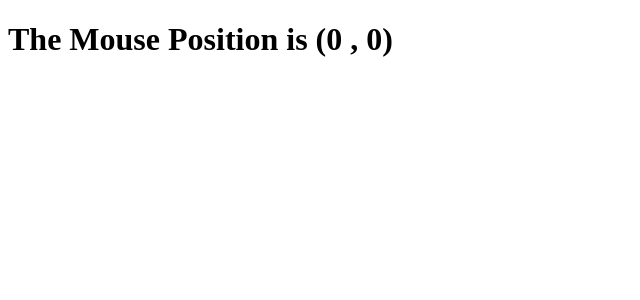
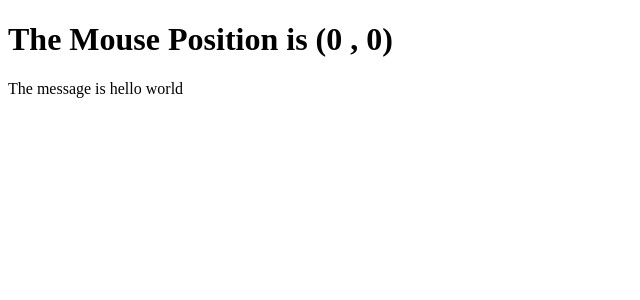
Before and after one commit to fresh5447/Michael-Jackson---Never-Write-Another-HoC---code, a React (Create React App) app: page / in a window 1280 px wide. Shown: the top 300 px of the page, without its empty margins (0-640 px from the left). Built offline with nearby package versions, Linux system fonts and the light colour scheme.

Commit message:
HOC example implemented with notes

```diff
--- a/src/App.js
+++ b/src/App.js
@@ -6,6 +6,16 @@ import React, {Component} from 'react'
 // It could keep some state, or data, and then pass that data to your component as a prop.
 // We could take info that is shared, put it in the HOC, then just
 // wrap all of our components in the HOC.
+
+// 1) We can share behavior - anyone can use the withMouseComp
+
+// Problems with HOC implementation
+
+// We have a lot of the same problems we've had with Mixins,
+// weve just changed forms.
+// we can use ES6 classes, woohoo 👎
+
+// "Composition is better than inheritance"
 
 // HOF
 const add = (x, y) => x + y
@@ -16,6 +26,28 @@ const createAdder = (a) => (b) => add(a, b) // HOF
 const addTwo = createAdder(2)
 
 addTwo(8) // 10
+
+const withCat = (Component) => {
+  return class extends Component {
+    state = {
+      x: 0,
+      y: 0
+    }
+    handleMouseMove = (event) => {
+      this.setState({
+        x: event.clientX,
+        y: event.clientY
+      })
+    }
+    render () {
+      return (
+        <div onMouseMove={this.handleMouseMove}>
+          <Component {...this.props} mouse={this.state} />
+        </div>
+      )
+    }
+  }
+}
 
 const withMouse = (Component) => {
   return class extends Component {
@@ -32,7 +64,7 @@ const withMouse = (Component) => {
     render () {
       return (
         <div onMouseMove={this.handleMouseMove}>
-          <Component mouse={this.state} />
+          <Component {...this.props} mouse={this.state} />
         </div>
       )
     }
@@ -46,10 +78,27 @@ class App extends Component {
       <div style={{height: '100vh'}}>
         <div>
           <h1> The Mouse Position is ({x} , {y})</h1>
+          <p>The message is {this.props.message} </p>
         </div>
       </div>
     )
   }
 }
 
-export default withMouse(App)
+// Composition is happening statically (doesn't change),
+// at class creation time.
+// The whole React flow is very dynamic
+// we have to be very careful up front when
+// doing things statically
+// we have to be sure that's what we want.
+// HOCS do not compose dynamically (not a failure of mixins)
+export default withMouse(withCat(App))
+
+// When App is imported, they aren't really
+// aware of the withMouse thing..
+// Have to pass through props to get message.
+
+// Still have name collision problems. See withCat example
+// multiple HOCS on the same component. Sometimes you wrap it multiple times.
+// 8 or 9 components wrapping one component.
+// every problem is the nail, and every HOC is the hammer
--- a/src/index.js
+++ b/src/index.js
@@ -3,5 +3,5 @@ import ReactDOM from 'react-dom'
 import App from './App'
 import registerServiceWorker from './registerServiceWorker'
 
-ReactDOM.render(<App />, document.getElementById('root'))
+ReactDOM.render(<App message={'hello world'} />, document.getElementById('root'))
 registerServiceWorker()
```
